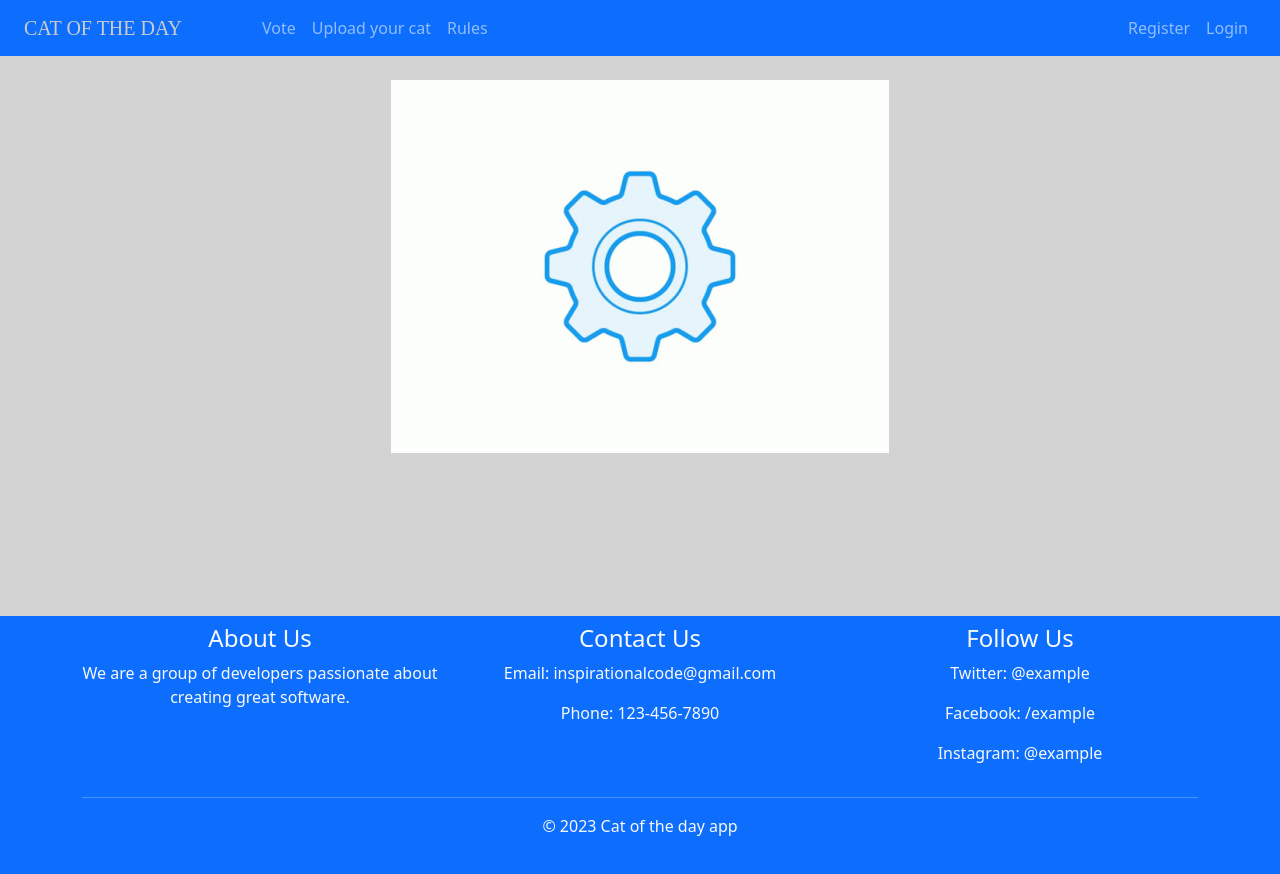
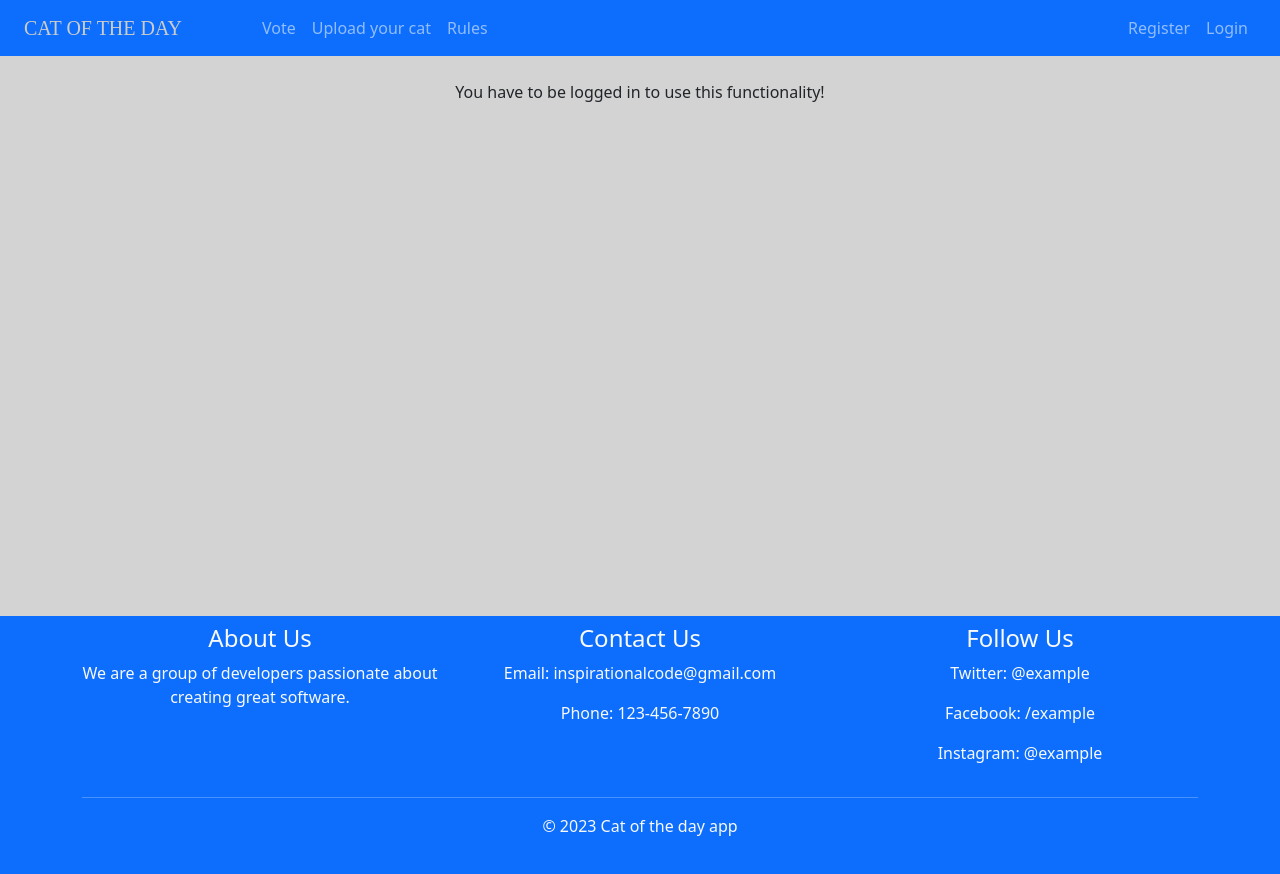
Before and after one commit to DamyanBG/cat-of-the-day-front-end, a React (Vite) app: page /vote in a window 1280 px wide. Shown: the top 874 px of the page. Built offline with nearby package versions, Linux system fonts and the light colour scheme.

Commit message:
small refactoring

```diff
--- a/src/components/cat/UploadCat.tsx
+++ b/src/components/cat/UploadCat.tsx
@@ -5,6 +5,7 @@ import { HOST_URL } from "../common/urls";
 import { UserContext } from "../context/UserContext";
 import { useNavigate } from "react-router-dom";
 import { CatExistsContext } from "../context/CatExistsContext";
+import NonLoggedInMessage from "../common/NonLoggedInMessage";
 
 interface CatInfo {
     name: string;
@@ -26,18 +27,16 @@ const initialCatInfoState: CatInfo = {
     breed: ""
 }
 
-const NonLogedInMessage = () => (
-  <div>You have to be loged in to use this functionality!</div>
-)
-
 const UploadCat: React.FC = () => {
   const [catInfo, setCatInfo] = useState<CatInfo>(initialCatInfoState);
+  const [isUploading, setIsUploading] = useState<boolean>(false)
 
   const { user } = useContext(UserContext)
   const { setCatExists } = useContext(CatExistsContext)
   const navigate = useNavigate()
 
   const postCat = () => {
+    setIsUploading(true)
     const catPostData: CatPostData = {
       ...catInfo,
       uploader_pk: user.user_pk
@@ -63,6 +62,7 @@ const UploadCat: React.FC = () => {
         navigate("/cat-review")
       })
       .catch(() => alert("Problem occured during uploading the photo!"))
+      .finally(() => setIsUploading(false))
   };
 
   const handleOnChange = (e: React.ChangeEvent<HTMLInputElement>) => {
@@ -154,7 +154,7 @@ const UploadCat: React.FC = () => {
               />
             </Form.Group>
 
-            <Button className="w-100 mt-4" variant="dark" type="submit">
+            <Button disabled={isUploading} className="w-100 mt-4" variant="dark" type="submit">
               Add Cat
             </Button>
           </Form>
@@ -162,7 +162,7 @@ const UploadCat: React.FC = () => {
       </Row>
     </Container>
     ) : (
-      <NonLogedInMessage />
+      <NonLoggedInMessage />
     )
   );
 };
--- a/src/components/cat/Vote.tsx
+++ b/src/components/cat/Vote.tsx
@@ -3,6 +3,7 @@ import { HOST_URL } from "../common/urls";
 import { UserContext } from "../context/UserContext";
 import WithLoading from "../hoc/WithLoading";
 import { loadingWrap } from "../../utils/wrappers";
+import WithNoLoggedIn from "../hoc/WithNoLoggedIn";
 
 interface CatInfo {
     photo_url: string;
@@ -77,6 +78,9 @@ const Vote: React.FC = () => {
 
     return (
         <div>
+            <WithNoLoggedIn
+                isLoggedIn={!!user?.token}
+            >
                 <WithLoading
                     isLoading={loading}
                 >
@@ -104,6 +108,7 @@ const Vote: React.FC = () => {
                         )
                     }
                 </WithLoading>
+            </WithNoLoggedIn>
         </div>
     )
 }
--- /dev/null
+++ b/src/components/common/NonLoggedInMessage.tsx
@@ -0,0 +1,5 @@
+const NonLoggedInMessage = () => (
+    <div>You have to be logged in to use this functionality!</div>
+)
+
+export default NonLoggedInMessage
--- /dev/null
+++ b/src/components/hoc/WithNoLoggedIn.tsx
@@ -0,0 +1,12 @@
+import NonLoggedInMessage from "../common/NonLoggedInMessage";
+
+interface WithNoLoggedIn {
+    isLoggedIn: boolean;
+    children: React.ReactElement | React.ReactElement[];
+  }
+
+  const WithNoLoggedIn: React.FunctionComponent<WithNoLoggedIn> = ({ isLoggedIn, children }) => {
+    return isLoggedIn ? <>{children}</> : <><NonLoggedInMessage /></>
+  };
+
+export default WithNoLoggedIn
```
Lines whose indentation alone changed are shown as unchanged.
